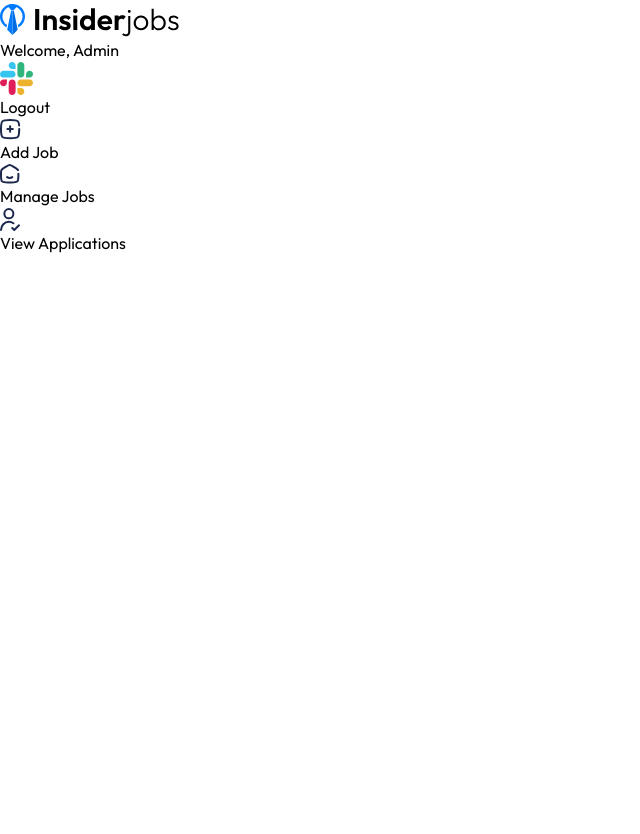
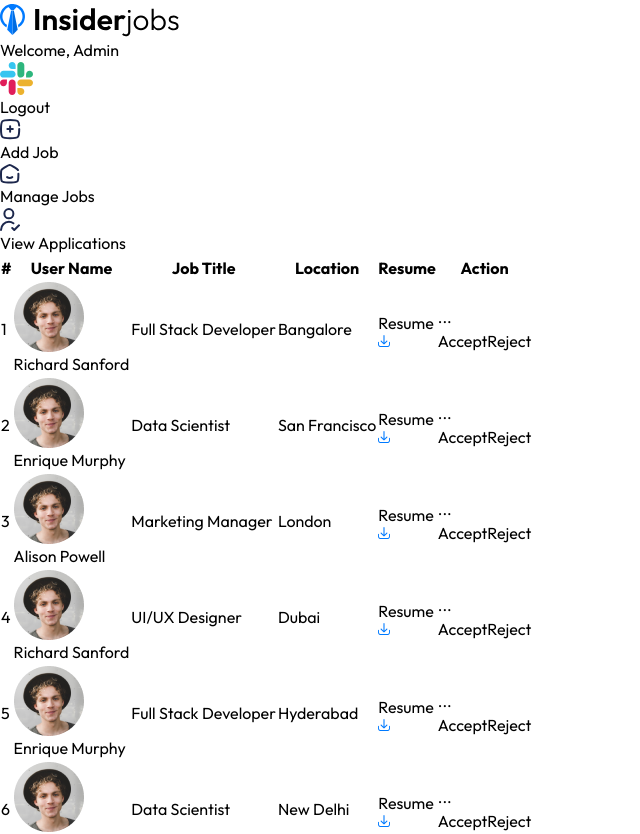
Before and after one commit to RATHODKAUSHAL/InsiderJobs, a React (Vite) app in the folder JobPortal/: page /dashboard/view-applications in a window 1280 px wide. Shown: the top 834 px of the page, without its empty margins (0-640 px from the left). Before the commit the page ends 800 px from the top, so only its background shows below. Built offline with nearby package versions, Linux system fonts and the light colour scheme.

Commit message:
Job Application list Page Ui Added

```diff
--- a/JobPortal/src/pages/ViewApplication.jsx
+++ b/JobPortal/src/pages/ViewApplication.jsx
@@ -1,9 +1,51 @@
 import React from 'react'
+import { assets, viewApplicationsPageData } from '../assets/assets'
 
 const ViewApplication = () => {
   return (
-    <div>
-
+    <div className='container mx-auto p-4'>
+      <div>
+        <table className='w-full max-w-4xl bg-white border border-gray-200 max-sm:text-sm'>
+          <thead>
+            <tr className='border-b'>
+              <th className='py-2 px-4 text-left'>#</th>
+              <th className='py-2 px-4 text-left'>User Name</th>
+              <th className='py-2 px-4 text-left max-sm:hidden'>Job Title</th>
+              <th className='py-2 px-4 text-left max-sm:hidden'>Location</th>
+              <th className='py-2 px-4 text-left'>Resume</th>
+              <th className='py-2 px-4 text-left'>Action</th>
+            </tr>
+          </thead>
+          <tbody>
+            {
+              viewApplicationsPageData.map((applicant,index) => (
+                <tr key={index} className='text-gray-700'>
+                  <td className='py-2 px-4 border-b text-center'>{index + 1}</td>
+                  <td className='py-2 px-4 border-b text-center flex'><img className='w-10 h-10 rounded-full mr-3 max-sm:hidden' src={applicant.imgSrc} alt="" />
+                  <span>{applicant.name}</span></td>
+                  <td className='py-2 px-4 border-b max-sm:hidden'>{applicant.jobTitle}</td>
+                  <td className='py-2 px-4 border-b max-sm:hidden'>{applicant.location}</td>
+                  <td className='py-2 px-4 border-b'>
+                    <a href="" target='_blank'>
+                      Resume <img src={assets.resume_download_icon}
+                      className='bg-blue-50 text-blue-400 px-3 py-1 rounded inline-flex gap-2 items-center' alt="" />
+                    </a>
+                  </td>
+                  <td className='py-2 px-4 border-b relative'>
+                    <div className='relative inline-block text-left group'>
+                      <button className='text-gray-500 action-button'>...</button>
+                      <div className='z-10 hidden absolute right-0 md:left-0 top-0 mt-2 w-32 bg-white border border-gray-200 rounded group-hover:block'>
+                        <button className='block w-full text-left px-4 py-2 text-blue-500 hover:bg-gray-100'>Accept</button>
+                        <button className='block w-full text-left px-4 py-2 text-red-500 hover:bg-red-100'>Reject</button>
+                      </div>
+                    </div>
+                  </td>
+                </tr>
+              ))
+            }
+          </tbody>
+        </table>
+      </div>
     </div>
   )
 }
```
